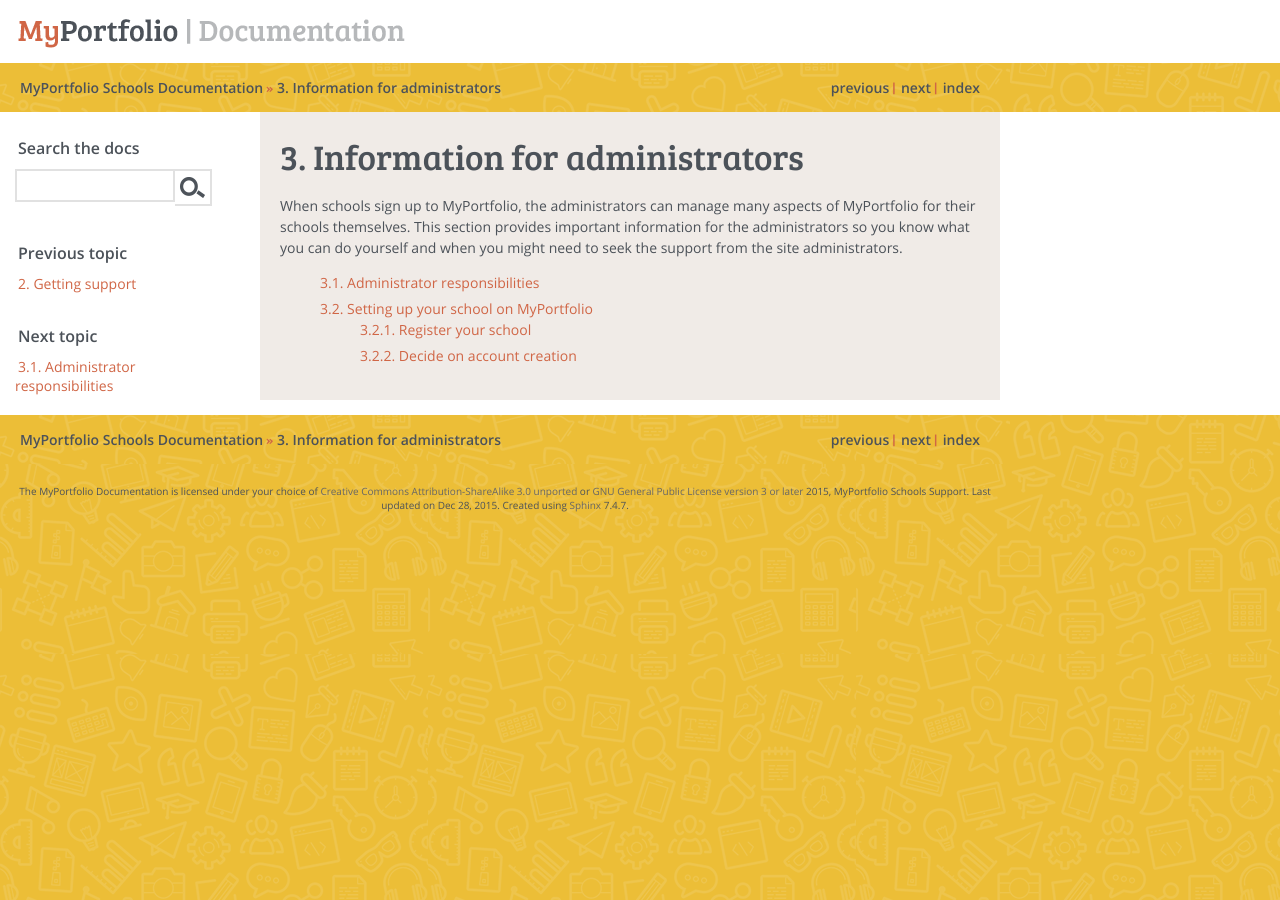
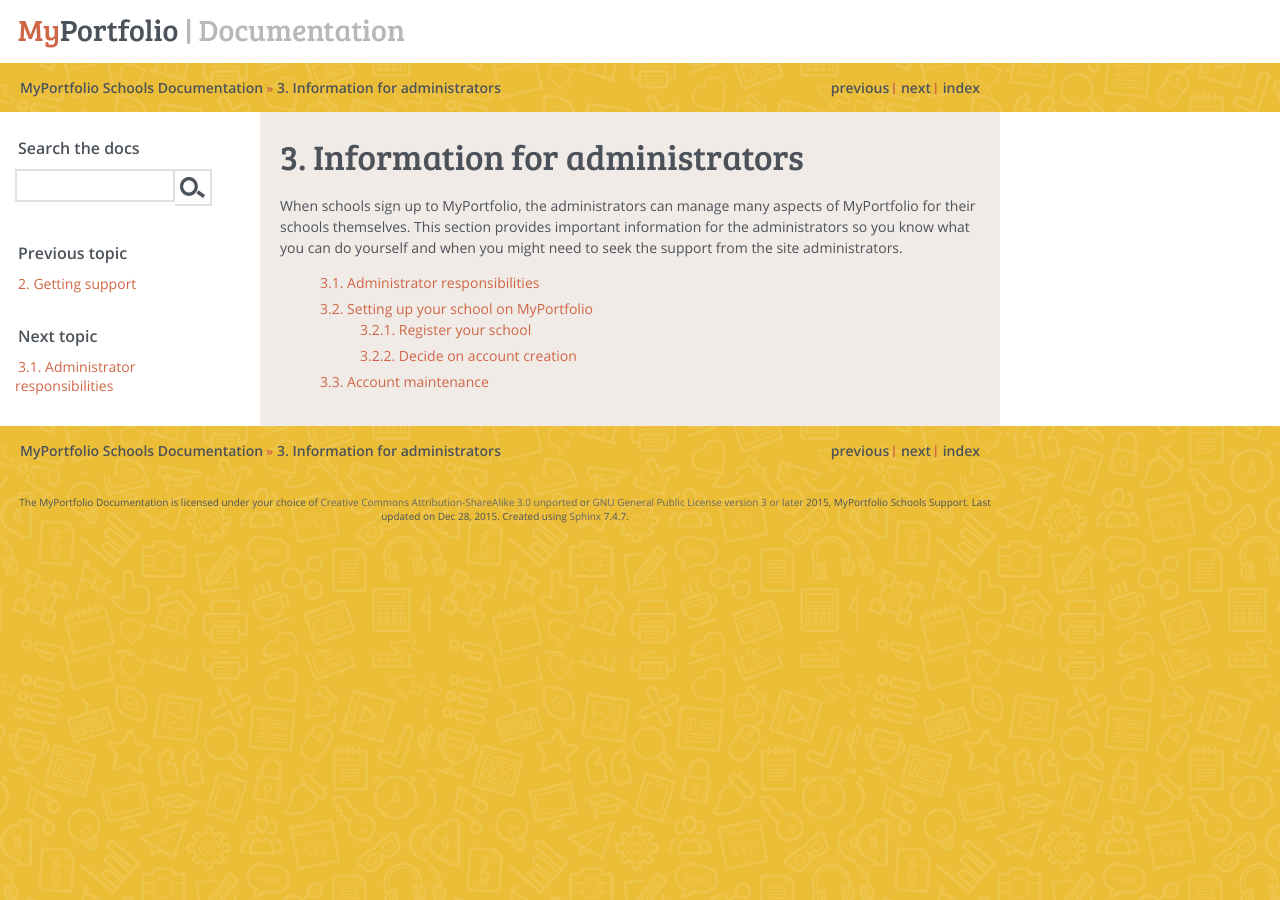
Before and after one commit to catalyst/myportfolio-school-docs, a Sphinx documentation site: the page built from source/admin/index.rst, in a window 1280 px wide. Built offline with Sphinx 7.4.7, drawn with Linux system fonts in a browser that asks for light colours; comment, search, counter and statistics services are not loaded; some of the changed lines change nothing that is shown.

Commit message:
admin/account_mainten.: Add info on removing accounts

```diff
--- /dev/null
+++ b/source/admin/account_maintenance.rst
@@ -0,0 +1,16 @@
+Account maintenance
+-----------------------------------------------------
+
+Every school is responsible for the accounts that are associated with it, no matter whether students and staff are still at school or have already left. If the account is still in your school, your school is still looking after it.
+
+At the end of a school year or the beginning of a new one, account maintenance is important. Here are a few tips and guidelines that we'd like you to observe.
+
+#. Schools are responsible for the users in their institutions, no matter whether these are current, former or future students or members of staff. If you leave users in your institution although they have left your school, the site administrator team will get in touch with you, if there is a question for their account.
+#. If you plan on removing a user from your institution, please change their email address in their account settings page in the administration or ask them to do so under Content → Profile → Contact information. If the email address is not changed, they will not be able to recover their password if they forget it.
+#. Please **do not delete accounts** at the end of the year or whenever someone leaves your school without checking with the user first. **Only remove them** from your institution. That will allow them to continue working on their portfolio if they so wish. When you remove a user from your institution (on their accounts settings page in the administration by clicking the button "Remove user from this institution"), you only disassociate them from your school.
+
+   * If you delete an account but the user wanted to continue using their portfolio, there is a cost associated with getting the content back because we will need to retrieve it from a backup server. Let us know as soon as possible as data is not kept indefinitely.
+   * Please read on-screen instructions carefully. Accidental deletions of user accounts cannot happen as there is a confirmation screen before you delete an account completely.
+
+#. If you did remove an account before the email address was changed, let the user know so they can still log in before their school email address is deactivated to change their email address themselves.
+#. If your school is connected through single sign-on to MyPortfolio or MNet, users will be sent their internal MyPortfolio username and password when you remove them from your institution.
--- a/source/admin/index.rst
+++ b/source/admin/index.rst
@@ -7,3 +7,4 @@
 
    /admin/responsibilities
    /admin/setup
+   /admin/account_maintenance
```
